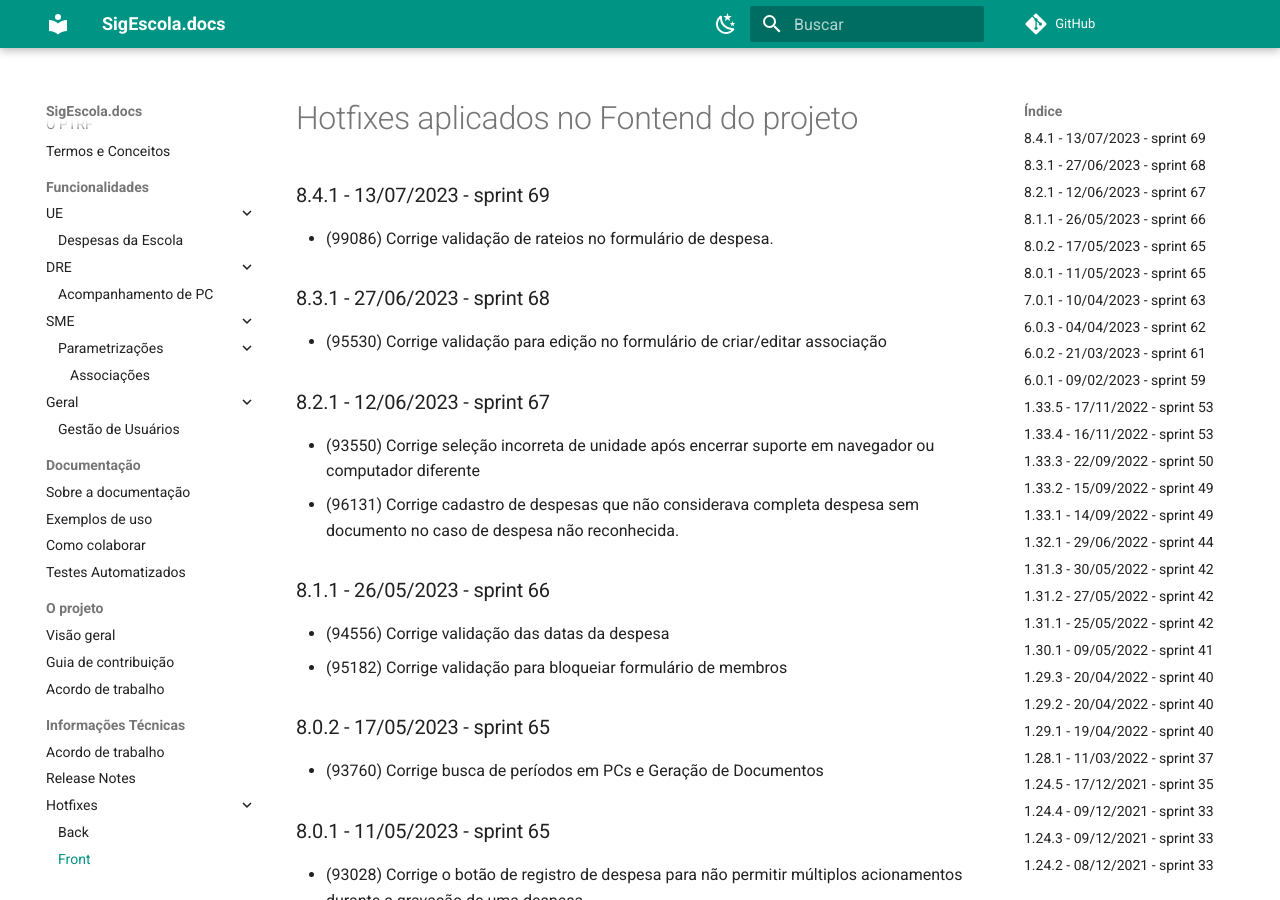
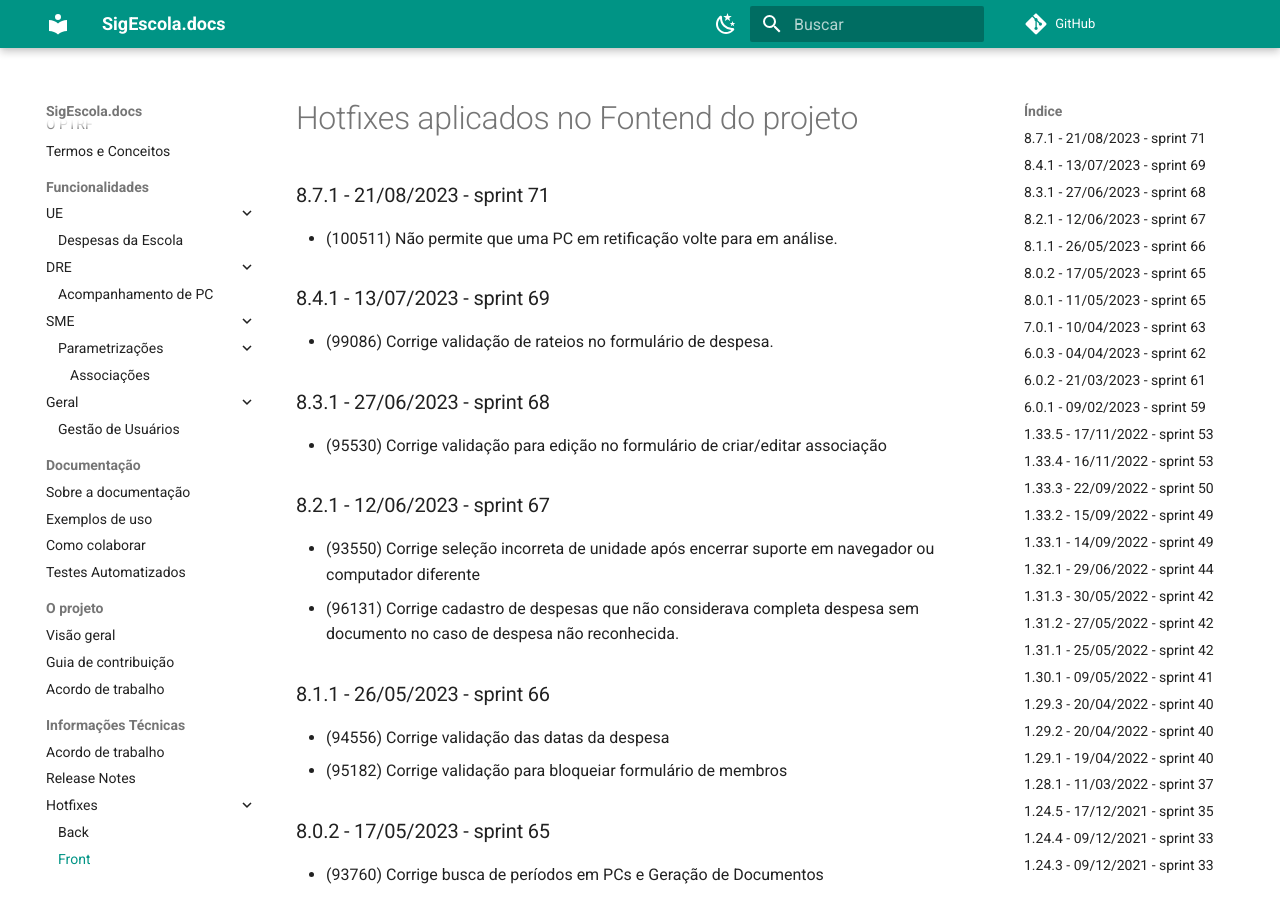
Before and after one commit to prefeiturasp/SME-PTRF-Docs, an MkDocs documentation site: the page built from docs/projeto/hotfixes_front.md, in a window 1280 px wide and 900 px high. Built offline with MkDocs 1.6.1 and Material for MkDocs 9.7.7, drawn with Linux system fonts in a browser that asks for light colours; comment, search, counter and statistics services are not loaded.

Commit message:
Update hotfixes_front.md

```diff
--- a/docs/projeto/hotfixes_front.md
+++ b/docs/projeto/hotfixes_front.md
@@ -1,4 +1,7 @@
 # Hotfixes aplicados no Fontend do projeto
+
+### 8.7.1 - 21/08/2023 - sprint 71
+* (100511) Não permite que uma PC em retificação volte para em análise.
 
 ### 8.4.1 - 13/07/2023 - sprint 69
 * (99086) Corrige validação de rateios no formulário de despesa.
```
